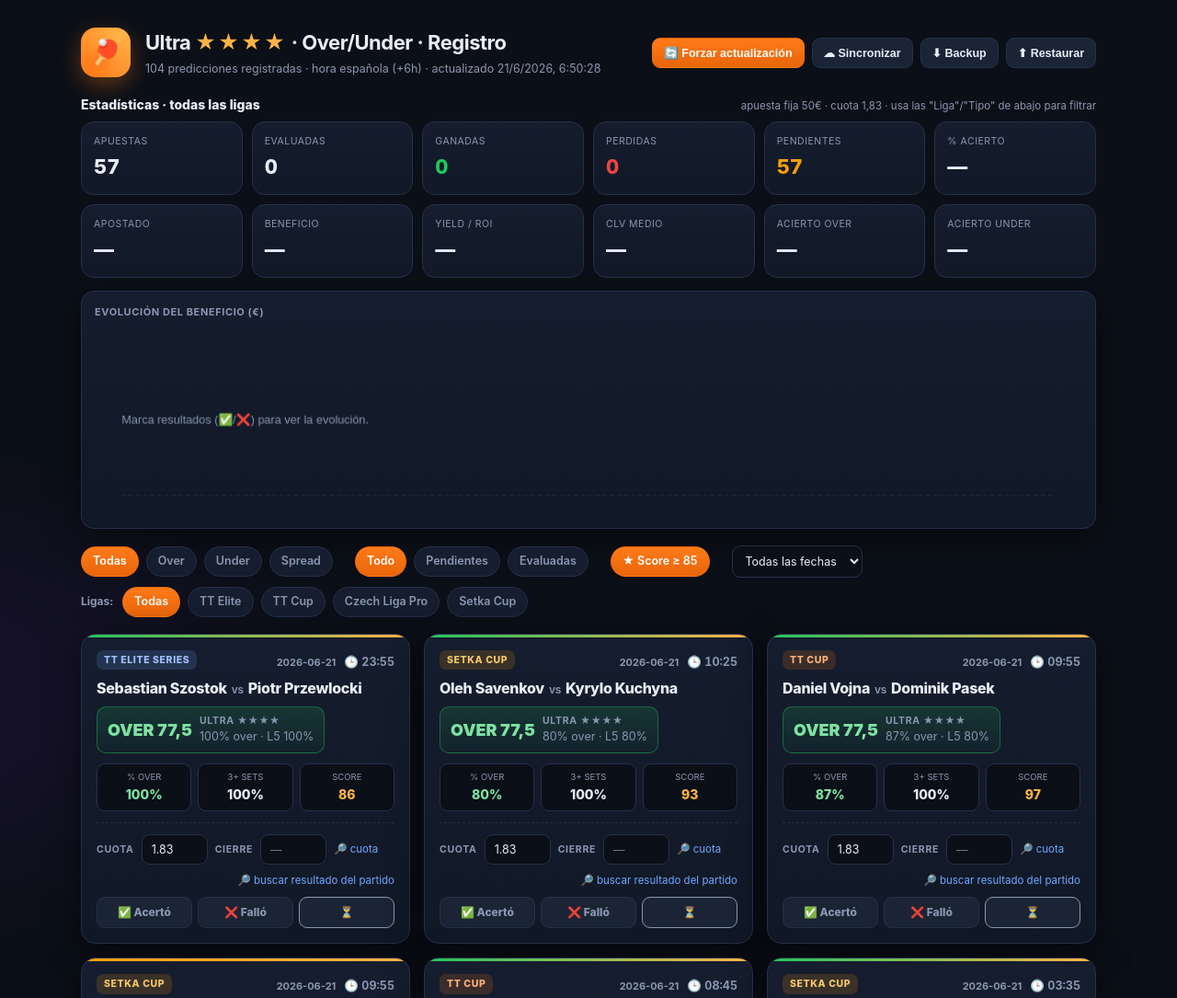
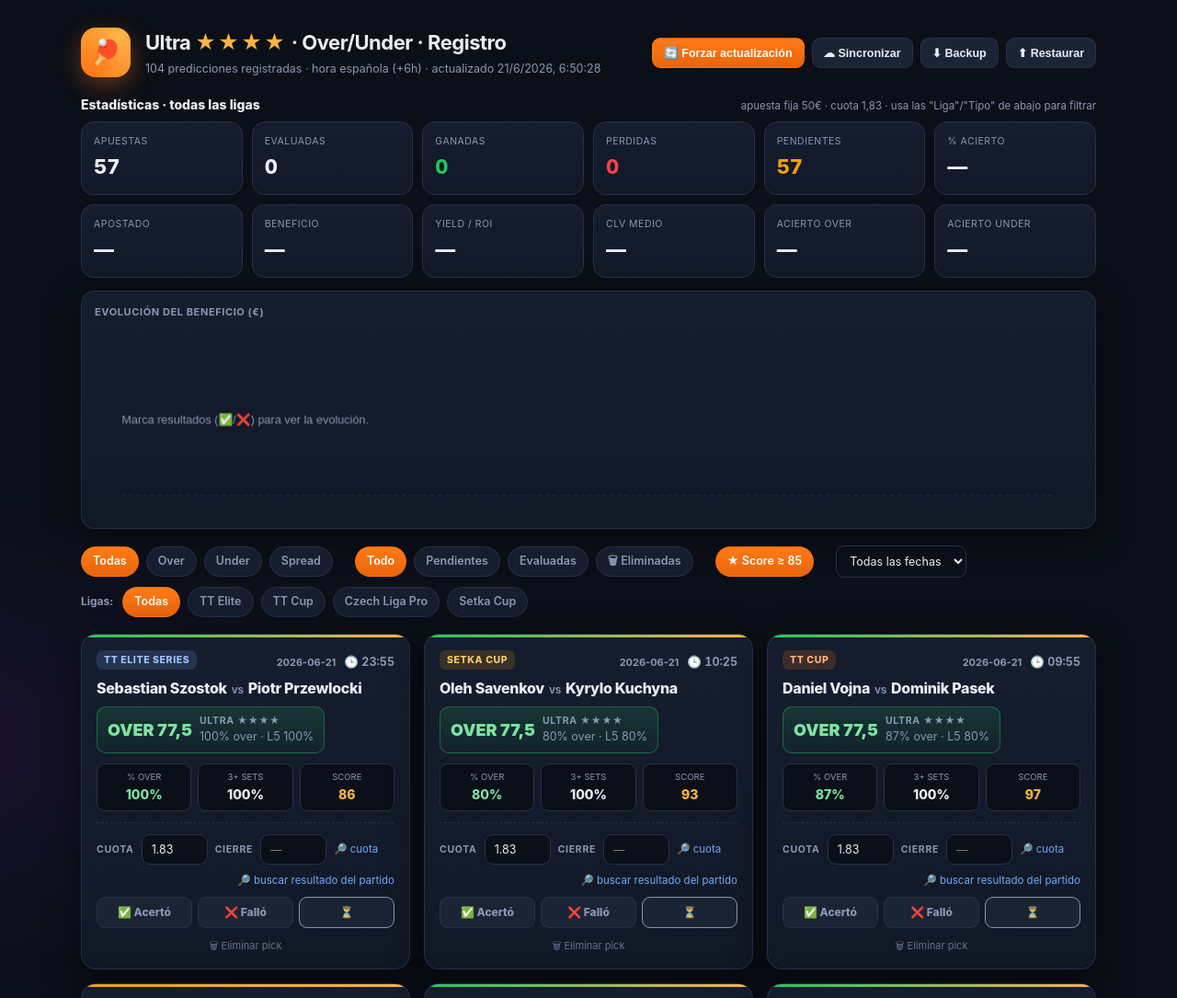
Before and after one commit to serch55/ttedge, a website: page public/index.html in a window 1280 px wide. Shown: the top 1085 px of the page at 92% size. Drawn offline with Linux system fonts and the light colour scheme.

Commit message:
feat: eliminar/restaurar picks (no cuentan en stats)

```diff
--- a/public/index.html
+++ b/public/index.html
@@ -77,6 +77,11 @@
   .rbtn.win.on{background:rgba(34,197,94,.2);color:#7ee2a2;border-color:rgba(34,197,94,.5)}
   .rbtn.loss.on{background:rgba(239,68,68,.2);color:#f4a0a0;border-color:rgba(239,68,68,.5)}
   .rbtn.pend.on{background:var(--card2);color:var(--txt);border-color:var(--mut)}
+  .rbtn.restore{background:rgba(110,168,254,.14);color:#9fc1ff;border-color:rgba(110,168,254,.4)}
+  .delrow{display:flex;justify-content:center;margin-top:2px}
+  .dellink{font-size:11px;color:var(--mut);cursor:pointer;opacity:.7;transition:.15s;user-select:none}
+  .dellink:hover{opacity:1;color:var(--red)}
+  .card.deleted{opacity:.6}
   .empty{color:var(--mut);text-align:center;padding:40px;font-size:14px;grid-column:1/-1}
   .note{color:var(--mut);font-size:11.5px;text-align:center;margin-top:26px;line-height:1.7}
   .pl{font-size:12px;font-weight:800;font-variant-numeric:tabular-nums}
@@ -116,6 +121,7 @@
     <span class="chip rchip active" data-res="all">Todo</span>
     <span class="chip rchip" data-res="pending">Pendientes</span>
     <span class="chip rchip" data-res="graded">Evaluadas</span>
+    <span class="chip rchip" data-res="deleted">🗑 Eliminadas</span>
     <span style="width:8px"></span>
     <span class="chip schip active" id="score85chip">★ Score ≥ 85</span>
     <span style="width:8px"></span>
@@ -148,6 +154,7 @@ let DATA=[], track={}, fType="all", fRes="all", fLeagues=[], fDay="all", fScore8
 const passScore=d=>!fScore85 || (d.score!=null && d.score>=85);
 const passLeague=d=>fLeagues.length===0 || fLeagues.includes(d.league);
 const passExcl=d=>!(d.type==='spread' && d.league==='Setka Cup');   // ignorar spreads de Setka Cup
+const notDeleted=d=>!(track[d.id] && track[d.id].deleted);          // ocultar picks eliminados
 
 function loadTrack(){ try{ track=JSON.parse(localStorage.getItem(STORE))||{}; }catch(e){ track={}; } }
 function saveTrack(){ localStorage.setItem(STORE, JSON.stringify(track)); }
@@ -156,6 +163,8 @@ function t(id){ return track[id] || (track[id]={result:'pending', odds:'', close
 function setResult(id,r){ const x=t(id); x.result=(x.result===r?'pending':r); saveTrack(); pushCloud(); render(); }
 function setOdds(id,v){ const x=t(id); x.odds=v; saveTrack(); pushCloud(); renderKpis(); render(); }
 function setClose(id,v){ const x=t(id); x.close=v; saveTrack(); pushCloud(); renderKpis(); }
+function delPick(id){ const x=t(id); x.deleted=true; saveTrack(); pushCloud(); render(); }
+function restorePick(id){ const x=t(id); x.deleted=false; saveTrack(); pushCloud(); render(); }
 
 /* ---------- SINCRONIZACIÓN EN LA NUBE (marcas entre dispositivos) ---------- */
 let SYNC = localStorage.getItem('ttedge_sync') || '';
@@ -208,7 +217,7 @@ function stats(rows){
   };
 }
 function renderKpis(){
-  const rows=DATA.filter(d=>passLeague(d)&&(fType==='all'||d.type===fType)&&passScore(d)&&passExcl(d));
+  const rows=DATA.filter(d=>passLeague(d)&&(fType==='all'||d.type===fType)&&passScore(d)&&passExcl(d)&&notDeleted(d));
   const s=stats(rows);
   const eur=n=>(n>=0?'+':'−')+'€'+Math.abs(n).toFixed(2);
   const cls=n=>n>0?'pos':n<0?'neg':'';
@@ -231,7 +240,7 @@ function renderKpis(){
 function drawChart(){
   const c=document.getElementById('chart'); if(!c) return;
   const ctx=c.getContext('2d'); const W=c.width, H=c.height; ctx.clearRect(0,0,W,H);
-  let rows=DATA.filter(d=>passLeague(d)&&(fType==='all'||d.type===fType)&&passScore(d)&&passExcl(d))
+  let rows=DATA.filter(d=>passLeague(d)&&(fType==='all'||d.type===fType)&&passScore(d)&&passExcl(d)&&notDeleted(d))
     .filter(d=>['win','loss'].includes(track[d.id]&&track[d.id].result))
     .sort((a,b)=>((a.date||'')+(a.time||'')).localeCompare((b.date||'')+(b.time||'')));
   let cum=0; const pts=[0];
@@ -265,10 +274,12 @@ function resultURL(d){ return 'https://www.google.com/search?q='+encodeURICompon
 function render(){
   renderKpis();
   let rows=DATA.filter(d=>(fType==='all'||d.type===fType)&&passLeague(d)&&(fDay==='all'||d.date===fDay)&&passScore(d)&&passExcl(d));
+  if(fRes==='deleted'){ rows=rows.filter(d=>track[d.id]&&track[d.id].deleted); }
+  else { rows=rows.filter(d=>notDeleted(d)); }
   if(fRes==='pending') rows=rows.filter(d=>(track[d.id]?.result||'pending')==='pending');
   if(fRes==='graded') rows=rows.filter(d=>['win','loss'].includes(track[d.id]?.result));
   const g=document.getElementById('grid');
-  if(!rows.length){ g.innerHTML='<div class="empty">No hay partidos con ese filtro.</div>'; return; }
+  if(!rows.length){ g.innerHTML='<div class="empty">'+(fRes==='deleted'?'No hay picks eliminados.':'No hay partidos con ese filtro.')+'</div>'; return; }
   const fmtN=n=>String(n).replace('-','−').replace('.',',');
   g.innerHTML=rows.map(d=>{
     const isU=d.type==='under', isSp=d.type==='spread', col=isSp?'#c4b5fd':isU?'var(--amber)':'#7ee2a2';
@@ -299,7 +310,7 @@ function render(){
            <div class="m"><div class="k">3+ sets</div><div class="v">${d.sets3!=null?d.sets3+'%':'—'}</div></div>
            <div class="m"><div class="k">Score</div><div class="v" style="color:var(--ball2)">${d.score!=null?d.score:'—'}</div></div>
          </div>`;
-    return `<div class="card ${cardCls} ${x.result==='win'?'win':x.result==='loss'?'loss':''}">
+    return `<div class="card ${cardCls} ${x.deleted?'deleted':''} ${x.result==='win'?'win':x.result==='loss'?'loss':''}">
       <div class="row1">
         <span class="league ${lgClass(d.league)}">${d.league||''}</span>
         <span><span class="date">${d.date||''}</span> &nbsp;<span class="time">🕒 ${d.time||'--:--'}</span></span>
@@ -319,11 +330,14 @@ function render(){
         <div class="oddsrow" style="justify-content:flex-end">
           <a class="searchlink" href="${resultURL(d)}" target="_blank" rel="noopener">🔎 buscar resultado del partido</a>
         </div>
-        <div class="results">
+        ${x.deleted
+          ? `<div class="results"><div class="rbtn restore on" onclick="restorePick('${d.id}')">♻ Restaurar pick</div></div>`
+          : `<div class="results">
           <div class="rbtn win ${x.result==='win'?'on':''}" onclick="setResult('${d.id}','win')">✅ Acertó</div>
           <div class="rbtn loss ${x.result==='loss'?'on':''}" onclick="setResult('${d.id}','loss')">❌ Falló</div>
           <div class="rbtn pend ${(!x.result||x.result==='pending')?'on':''}" onclick="setResult('${d.id}','pending')">⏳</div>
         </div>
+        <div class="delrow"><span class="dellink" onclick="if(confirm('¿Eliminar este pick? No contará en las estadísticas. Podrás recuperarlo en el filtro \\'Eliminadas\\'.'))delPick('${d.id}')">🗑 Eliminar pick</span></div>`}
       </div>
     </div>`;}).join('');
 }
```
